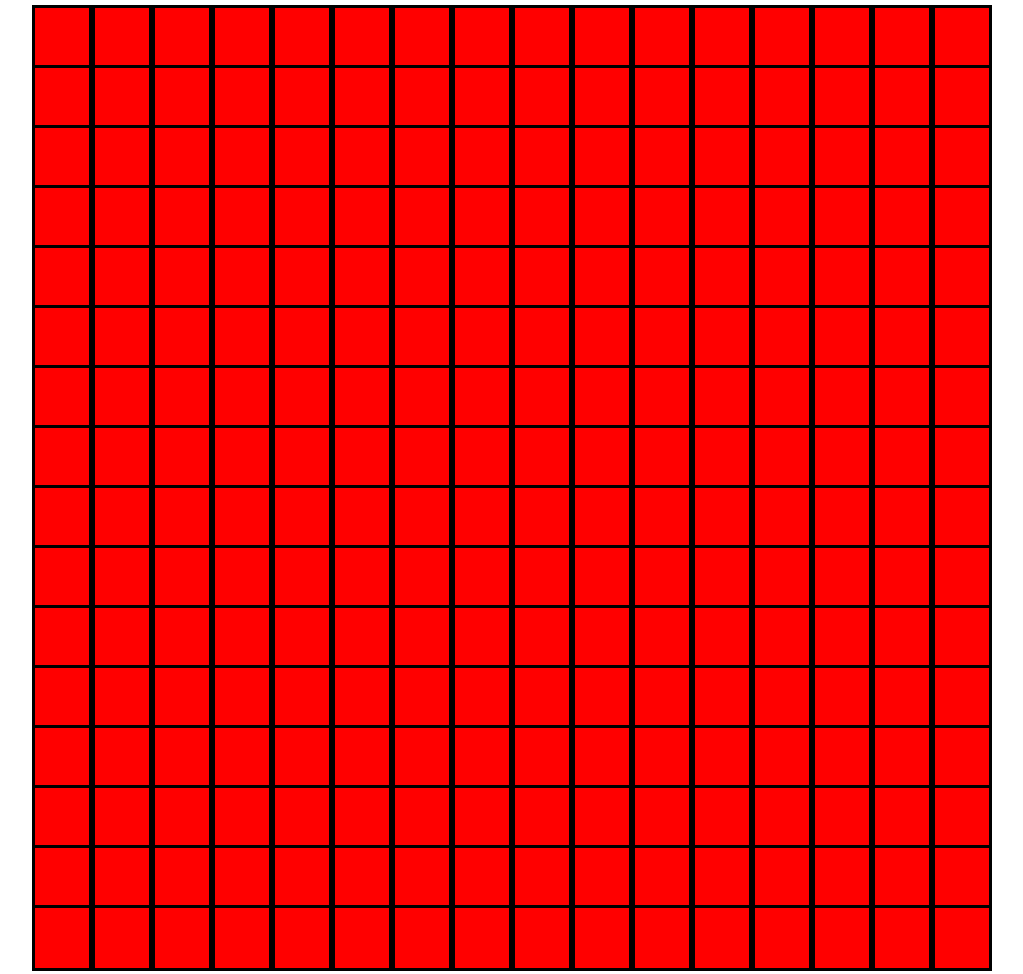
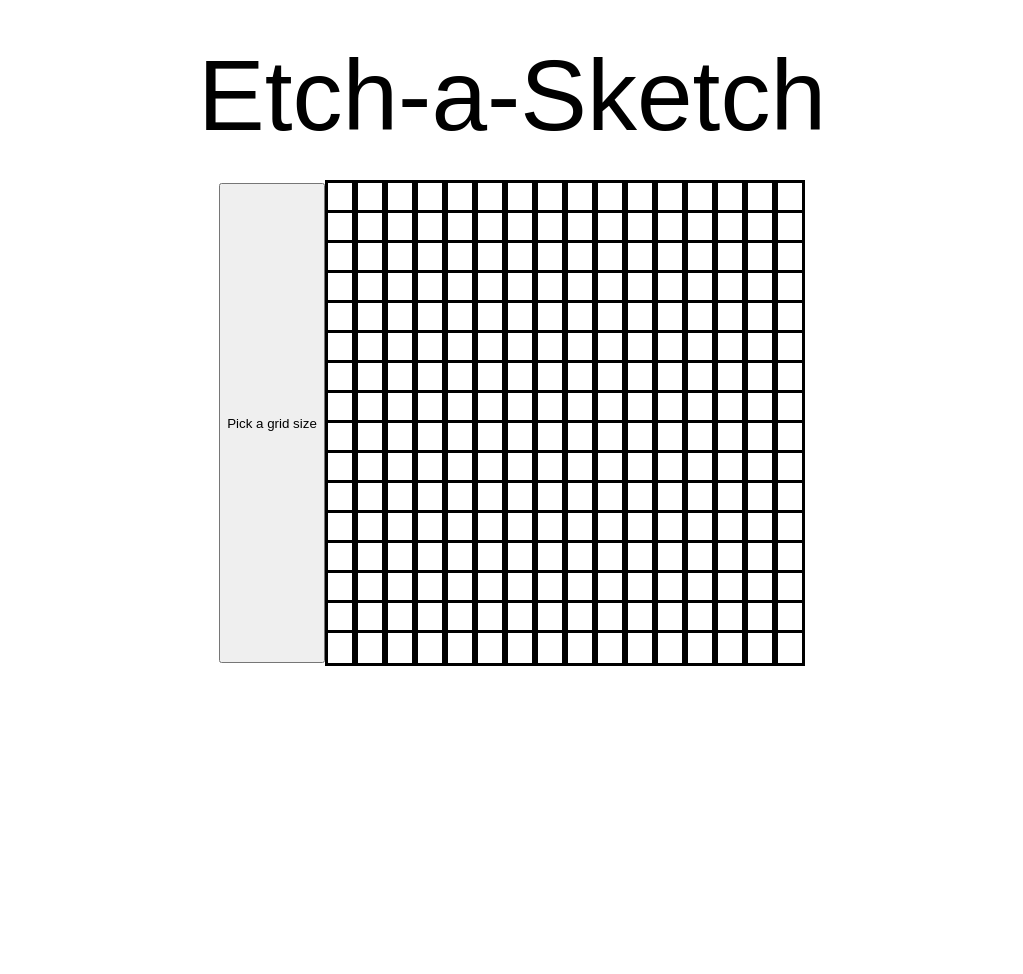
Before and after one commit to PGallagher93/foundations-etch-a-sketch, a plain HTML site: page index.html in a window 1280 px wide. Shown: the whole page, without its empty margins (128-1151 px from the left). After the commit the page ends 800 px from the top, so only its background shows below. Drawn offline with Linux system fonts and the light colour scheme.

Commit message:
Title added, hover event added and Prompt for grid size added

```diff
--- a/index.html
+++ b/index.html
@@ -7,7 +7,9 @@
     <link rel="stylesheet" href="styles.css">
 </head>
 <body>
+    <header>Etch-a-Sketch</header>
     <div class = "container">
+        <button id = "gridSize">Pick a grid size</button>
         <div id = "gridContainer">
         </div>
     </div>
--- a/myscripts.js
+++ b/myscripts.js
@@ -1,3 +1,14 @@
+function makeGrid () {
+    gridSize = parseInt(prompt("Enter a grid size between 1-100"));
+    while (isNaN(gridSize) || (gridSize < 1) || (gridSize > 100)){
+        gridSize = parseInt(prompt("Grid size must be a number between 1-100"));
+    }
+}
+
+
+
+
+
 const containerDiv = document.querySelector('#gridContainer');
 //for loop to make each row of the grid
 for (i = 0; i < 16; i++){
@@ -13,3 +24,14 @@ for (i = 0; i < 16; i++){
         console.log("box added");
     }
 }
+//color the squares
+const squares = document.querySelectorAll('.gridSquare');
+squares.forEach((square) => {
+    square.addEventListener('mouseover', ()=> {
+        square.classList.add('coloredSquare');
+    })
+})
+//button to control grid size
+
+const sizeButton = document.querySelector('#gridSize') ;
+sizeButton.addEventListener('click', makeGrid);
--- a/styles.css
+++ b/styles.css
@@ -1,3 +1,14 @@
+header {
+    font-family: Arial, Helvetica, sans-serif;
+    display:flex;
+    align-items: center;
+    justify-content: center;
+    padding-top: 30px;
+    padding-bottom: 30px;
+    font-size: 100px;
+}
+
+
 
 .container {
     display:flex;
@@ -7,8 +18,8 @@
 
 
 #gridContainer {
-    height:960px;
-    width:960px;
+    height:480px;
+    width:480px;
     display:flex;
     background-color: blueviolet;
     flex-direction: column;
@@ -28,9 +39,12 @@
 .gridSquare {
     height: 100%;
     width: 100%;
-    background-color: red;
+    background-color: white;
     border-style: solid;
     border-color: black;
     flex: 1;
 
 }
+.coloredSquare {
+    background-color: black;
+}
```
